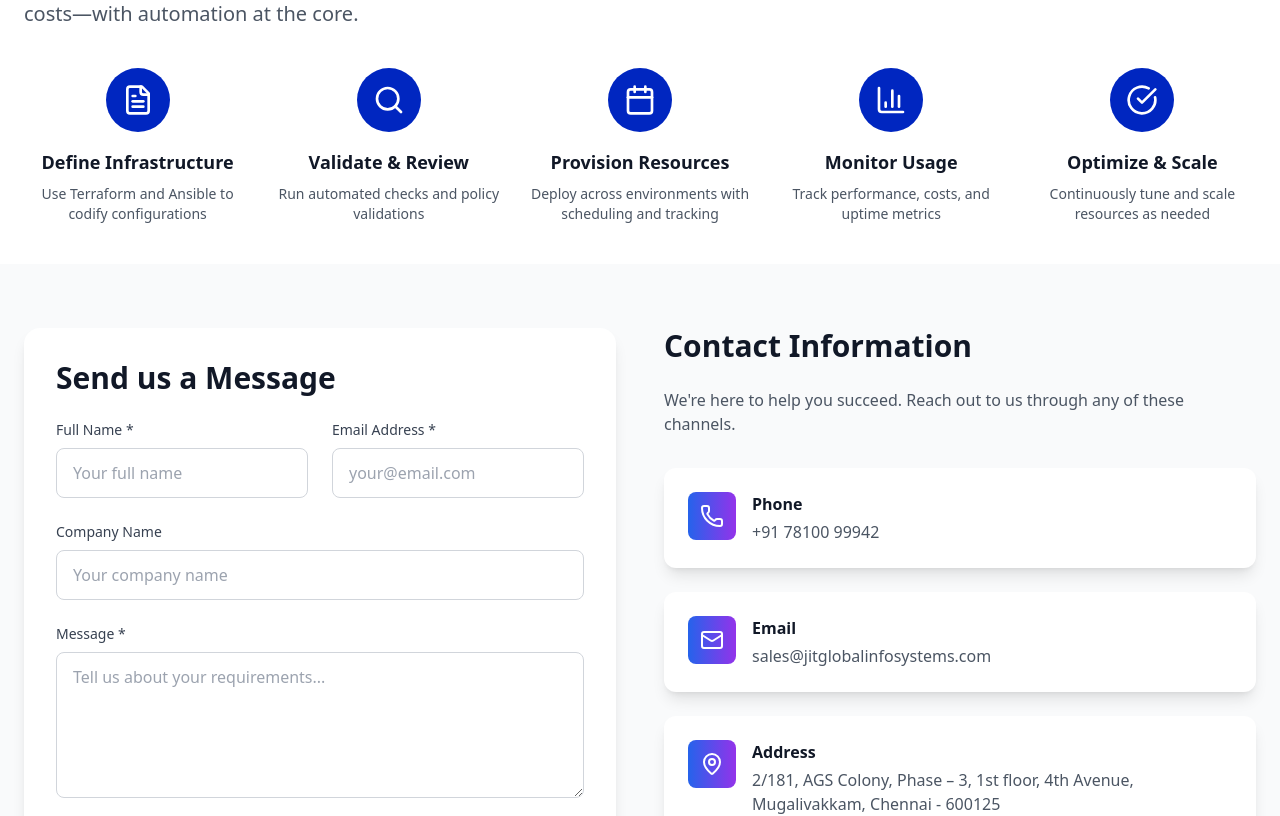
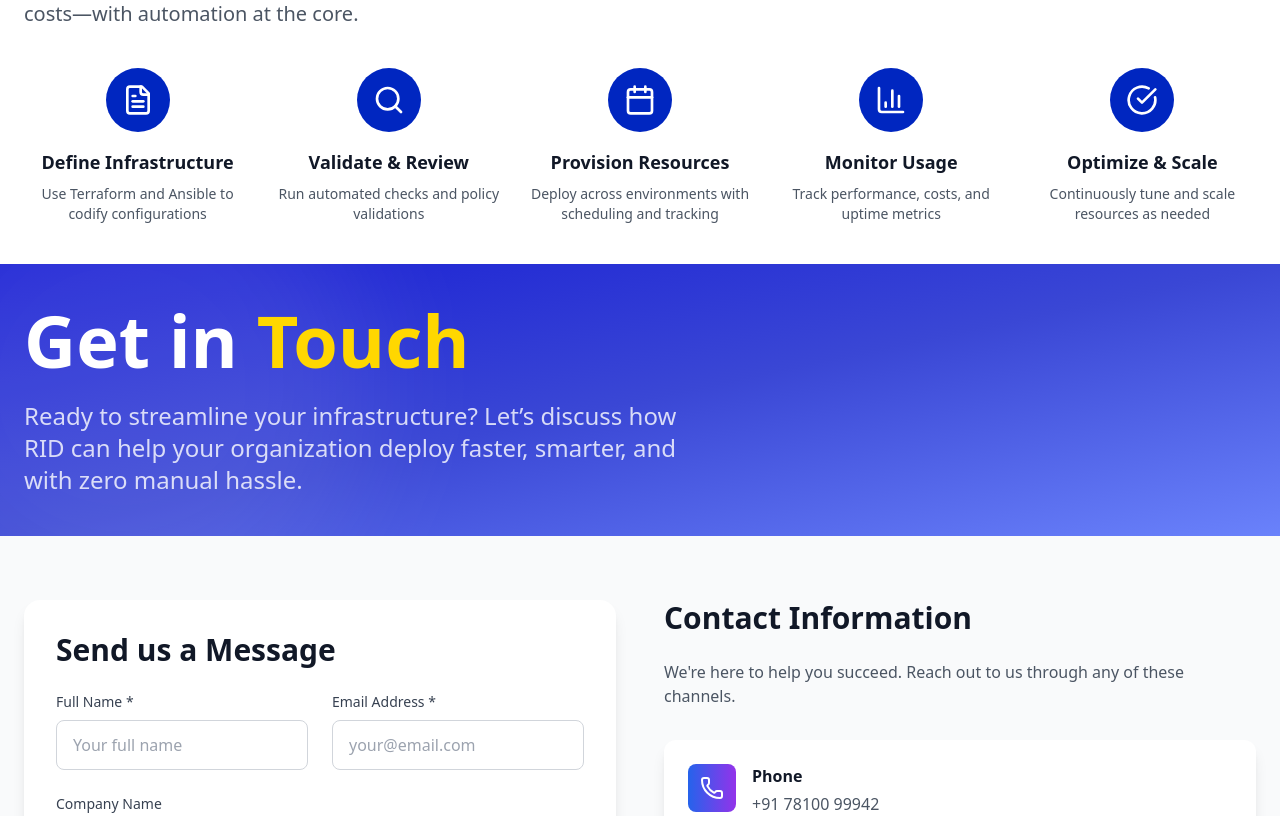
Before and after one commit to zulaikhamir/RID-landing-page, a React (Vite) app: page /contact in a window 1280 px wide. Shown: the part 3581-4397 px from the top of the page. Built offline with nearby package versions, Linux system fonts and the light colour scheme.

Commit message:
opacity of cards

```diff
--- a/src/pages/Contact.jsx
+++ b/src/pages/Contact.jsx
@@ -96,9 +96,9 @@ const Contact = ({ onGetStartedClick }) => {
   return (
     <div className="min-h-screen">
       {/* Hero Section */}
-      {/* <section className="relative bg-gradient-to-br from-[#181ed4] via-[#3a47d5] to-[#6a82fb] text-white min-h-[50vh] overflow-hidden">
-        <div className="absolute -top-32 -left-32 w-[500px] h-[500px] bg-white/10 rounded-full blur-3xl pointer-events-none"></div>
-        <div className="relative z-10 max-w-4xl px-6">
+      <section className="relative bg-gradient-to-br from-[#181ed4] via-[#3a47d5] to-[#6a82fb] text-white min-h-[30vh] overflow-hidden">
+        <div className="absolute -top-32 -left-32 w-[500px] h-[500px] bg-white/10 rounded-full blur-3xl pointer-events-none "></div>
+        <div className="relative z-10 max-w-4xl px-6 mt-10">
           <h1 className="text-5xl md:text-7xl font-extrabold mb-6 leading-tight">
             <span className="block">
               Get in <span className="text-[#ffd700]">Touch</span>
@@ -109,15 +109,15 @@ const Contact = ({ onGetStartedClick }) => {
             help your organization deploy faster, smarter, and with zero manual
             hassle.
           </p>
-          <button
+          {/* <button
             onClick={onGetStartedClick}
             className="inline-flex items-center gap-2 bg-white text-[#181ed4] font-bold py-4 px-10 rounded-xl text-lg shadow-lg hover:bg-[#181ed4] hover:text-white transition-all duration-300"
           >
             Get Started
             <ArrowRight className="ml-2 h-5 w-5" />
-          </button>
+          </button> */}
         </div>
-      </section> */}
+      </section>
 
       {/* Contact Form & Info */}
       <section className="py-10 bg-gray-50">
@@ -317,7 +317,7 @@ const Contact = ({ onGetStartedClick }) => {
             initial={{ opacity: 0, y: 30 }}
             whileInView={{ opacity: 1, y: 0 }}
             transition={{ duration: 0.8, delay: 0.2 }}
-            // className="bg-white rounded-2xl p-8 shadow-lg"
+            // className="bg-white rounded-2xl p-8 shadow-lg"// makes map bigger
             className="bg-white rounded-2xl p-8 shadow-lg max-w-2xl mx-auto"
           >
             {/* <div className="aspect-video rounded-lg overflow-hidden"> */}
--- a/src/pages/Home.jsx
+++ b/src/pages/Home.jsx
@@ -105,7 +105,7 @@ const Home = ({ onGetStartedClick }) => {
                   initial={{ opacity: 0, y: 30 }}
                   whileInView={{ opacity: 1, y: 0 }}
                   transition={{ duration: 0.8, delay: index * 0.1 }}
-                  className="bg-white p-8 rounded-xl shadow-lg hover:shadow-xl transition-all duration-300 transform hover:-translate-y-2 text-left"
+                  className="bg-white/100 p-8 rounded-xl shadow-lg hover:shadow-xl transition-all duration-300 transform hover:-translate-y-2 text-left"
                 >
                   <div className="bg-[#0026c0] w-12 h-12 rounded-lg flex items-center justify-center text-white mb-4">
                     {feature.icon}
--- a/src/pages/Solutions.jsx
+++ b/src/pages/Solutions.jsx
@@ -134,7 +134,7 @@ const Solutions = ({ onGetStartedClick }) => {
                 initial={{ opacity: 0, y: 30 }}
                 whileInView={{ opacity: 1, y: 0 }}
                 transition={{ duration: 0.8, delay: index * 0.2 }}
-                className="bg-white rounded-2xl shadow-lg overflow-hidden hover:shadow-xl transition-all duration-300 transform hover:-translate-y-2"
+                className="bg-white/100 rounded-2xl shadow-lg overflow-hidden hover:shadow-xl transition-all duration-300 transform hover:-translate-y-2"
               >
                 <div className="bg-[#0026c0] p-8 text-white">
                   <div className="flex items-center justify-center w-16 h-16 bg-white/20 rounded-full mb-4">
```
